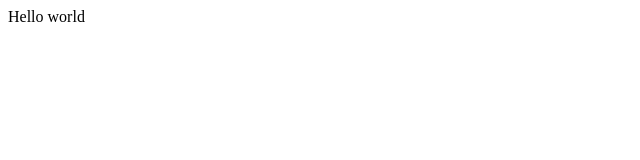
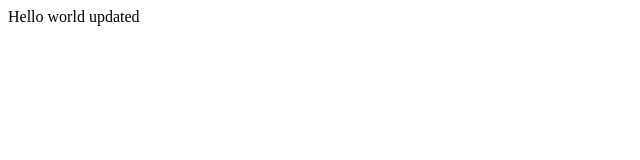
Before and after one commit to ershhoque/firsttutorial, a plain HTML site: page index.html in a window 1280 px wide. Shown: the full height of the page, 0-640 px from the left. Drawn offline with Linux system fonts and the light colour scheme.

Commit message:
firstbranch commit

```diff
--- a/index.html
+++ b/index.html
@@ -1,6 +1,6 @@
 <html>
 <header><title>This is title</title></header>
 <body>
-Hello world
+Hello world updated
 </body>
 </html>
--- /dev/null
+++ b/welcome.js
@@ -0,0 +1 @@
+Welcome
```
